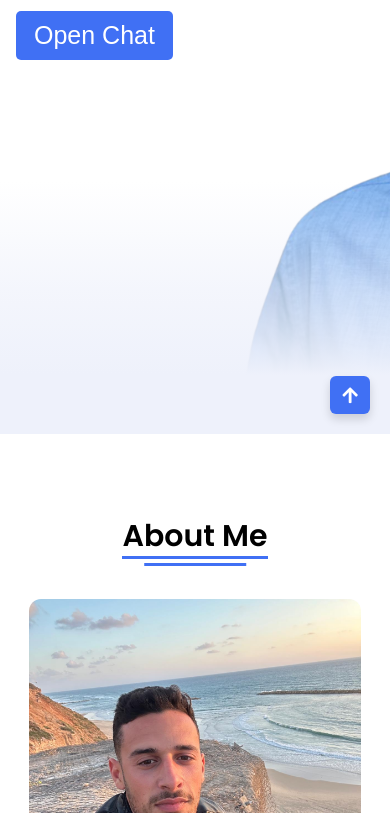
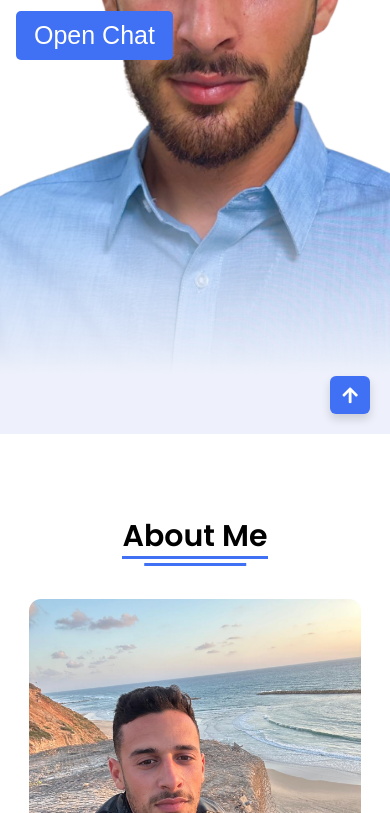
Before and after one commit to motiamar/moti-profile, a website: page public/index.html in a window 390 px wide. Shown: the part 410-1223 px from the top of the page. Drawn offline with Linux system fonts and the light colour scheme.

Commit message:
Fix initial mobile scroll bug

```diff
--- a/public/style.css
+++ b/public/style.css
@@ -657,7 +657,7 @@
           ),
           url("images/Background.png");
         background-attachment: scroll, scroll;
-        background-position: center center, 55% top;
+        background-position: center center, 85% top;
         background-size: auto, cover;
         background-repeat: no-repeat, no-repeat;
       }
```
